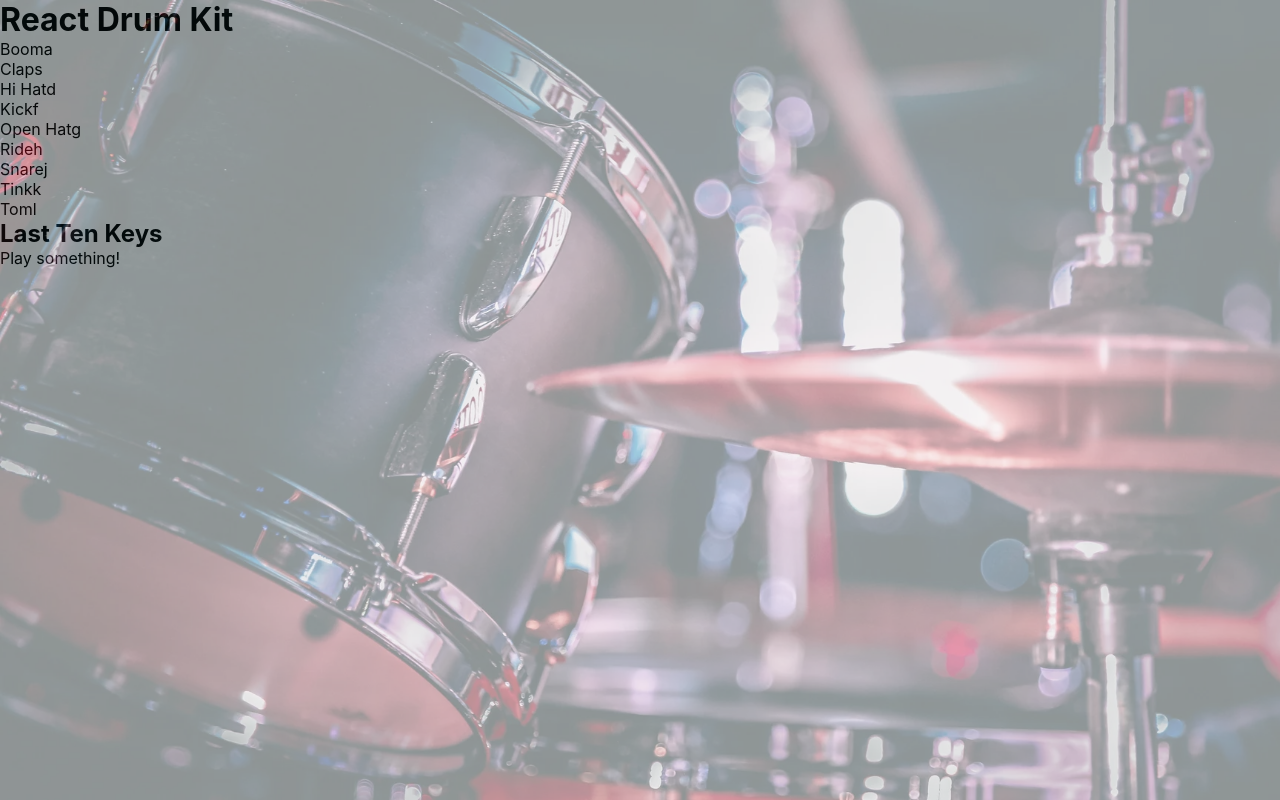
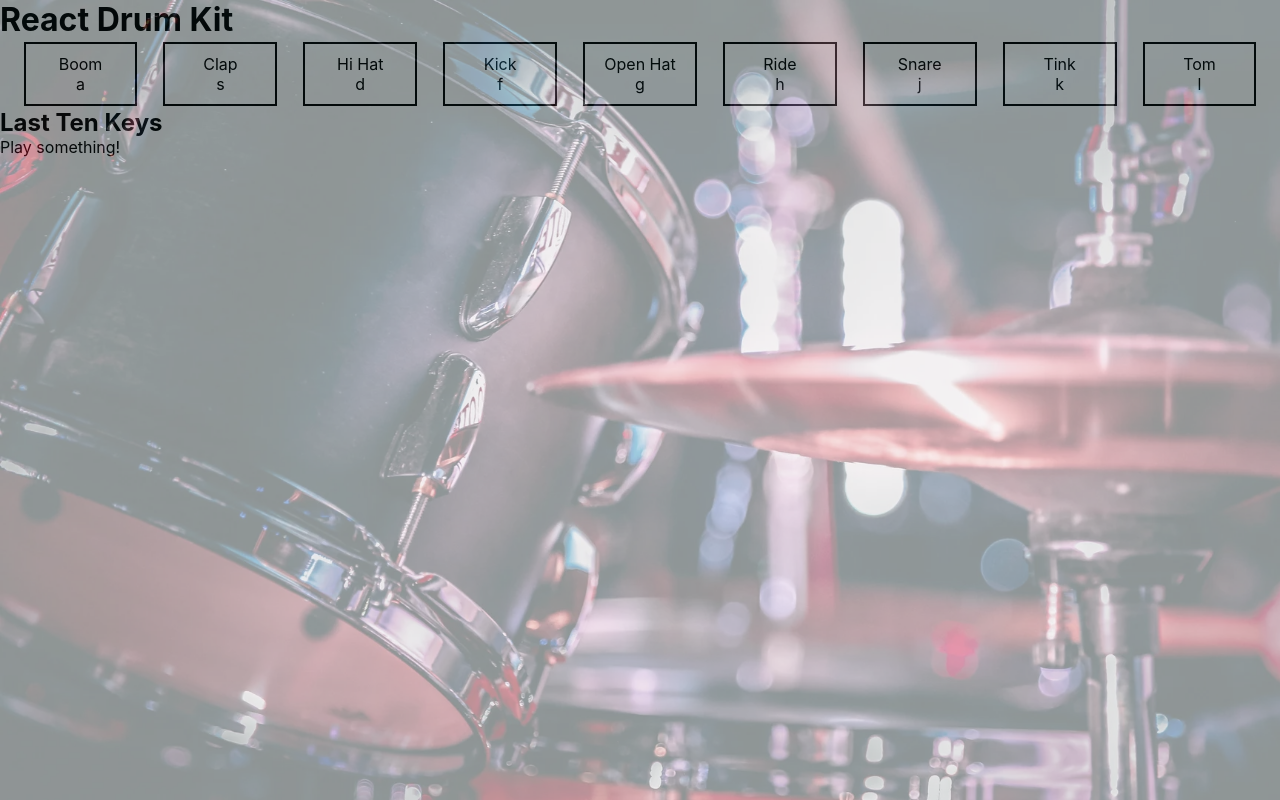
Before and after one commit to nevtay/React-Drum-Kit, a React (Create React App) app: page / in a window 1280 px wide. Built offline with nearby package versions, Linux system fonts and the light colour scheme; data requests are answered from the project's data file.

Commit message:
Create styles for individual instruments and their grouping

```diff
--- a/src/styles/main.css
+++ b/src/styles/main.css
@@ -15,3 +15,20 @@ body::before {
   filter: opacity(45%) saturate(70%);
   background-color: #444;
 }
+
+.instrument-group {
+  display: flex;
+  flex-flow: row wrap;
+  justify-content: space-evenly;
+  max-width: 100vw;
+}
+
+.instrument-single {
+  display: flex;
+  flex-flow: column wrap;
+  align-items: center;
+  min-width: calc(80vw / 9);
+  border: 2px solid;
+  margin: 2.5px;
+  padding: 10px;
+}
--- a/src/styles/main.scss
+++ b/src/styles/main.scss
@@ -1 +1,2 @@
 @import "_base.scss";
+@import "_instruments.scss";
```
